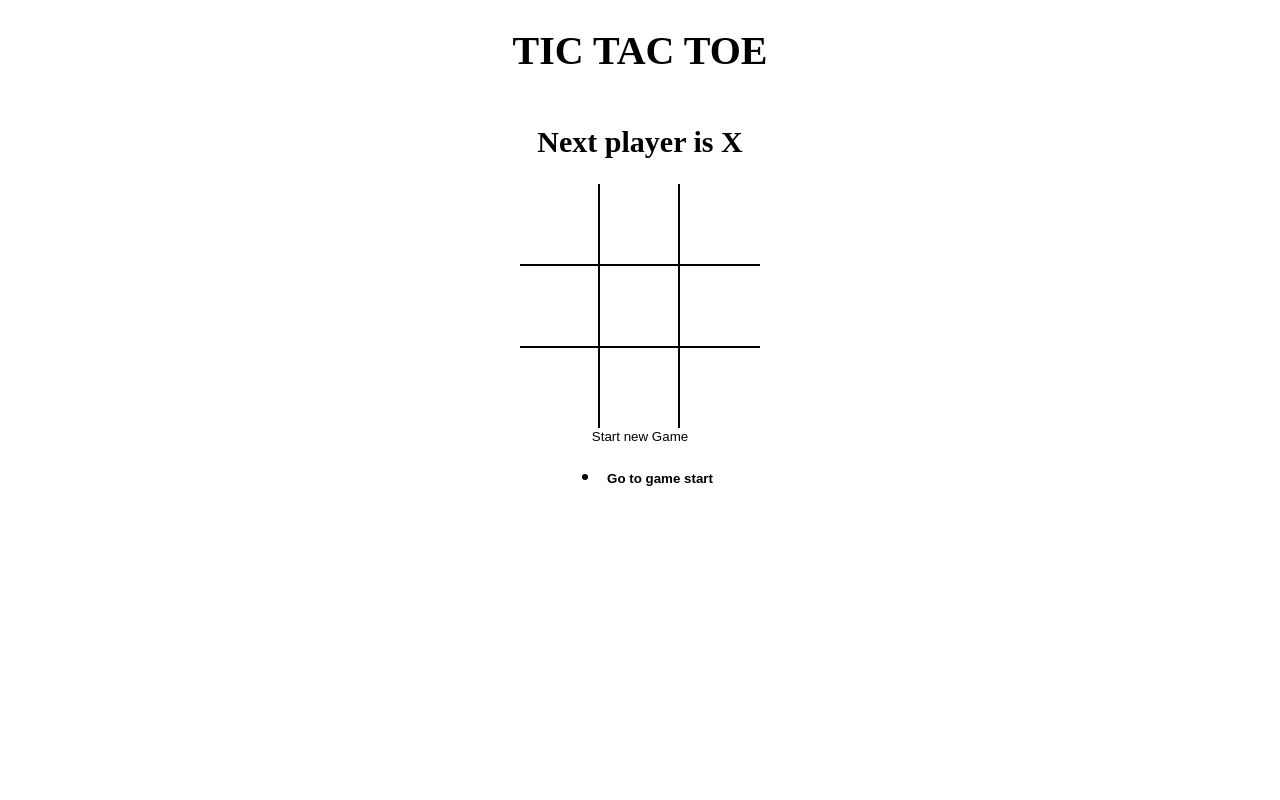
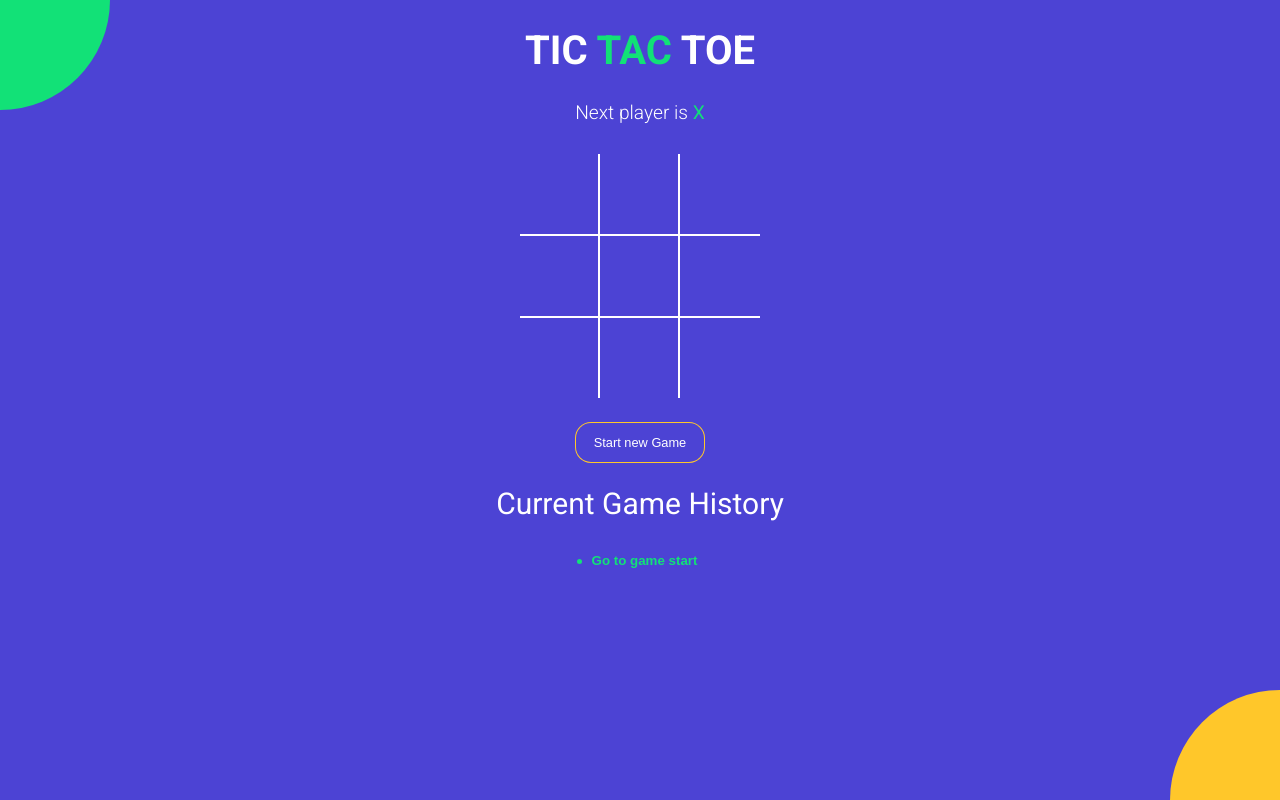
Before and after one commit to RoushanBhadani/tictactoe, a React (Vite) app: page / in a window 1280 px wide. Built offline with nearby package versions, Linux system fonts and the light colour scheme.

Commit message:
styled the entire app

```diff
--- a/index.html
+++ b/index.html
@@ -1,7 +1,14 @@
 <!DOCTYPE html>
 <html>
   <head>
-    <title>React Vite Micro App</title>
+    <meta charset="UTF-8" />
+  <meta name="viewport" content="width=device-width, initial-scale=1.0" />
+  <meta http-equiv="X-UA-Compatible" content="ie=edge" />
+  <link
+  href="https://fonts.googleapis.com/css?family=Roboto:300,400,700&display=swap"
+  rel="stylesheet"
+  />
+<title>TIC TAC TOE</title>
   </head>
   <body>
     <div id="root"></div>
--- a/src/App.jsx
+++ b/src/App.jsx
@@ -50,11 +50,15 @@
 
   return (
   <div className="app">
-    <h1>TIC TAC TOE</h1>
+    <h1>TIC <span className="text-green">TAC</span> TOE</h1>
     <StatusMessage winner={winner} current={current}/>
     <Board board={current.board} handleSquareClick={handleSquareClick} winningSquares={winningSquares} />
-    <button type="button" onClick={onNewGame}>Start new Game</button>
+    <button type="button" onClick={onNewGame} className={`btn-reset ${winner ? 'active' : ''}`}>Start new Game</button>
+    <h2 style={{fontWeight:'normal'}}>
+      Current Game History
+    </h2>
     <History history={history} moveTo={moveTo} currentMove={currentMove}/>
+    <div className="bg-balls"/>
   </div>
   );
 };
--- a/src/components/History.jsx
+++ b/src/components/History.jsx
@@ -2,14 +2,13 @@
 
 const History = ({ history, moveTo, currentMove}) => {
   return (
-    <ul>
-        {history.map((_, move)  => {
+    <div className='history-wrapper'>
+        <ul class = 'history'>
+            {history.map((_, move)  => {
             return (
             <li key={move}>
                 <button
-                style={{
-                    fontWeight: move === currentMove ? 'bold' : 'normal',
-                }}
+                className={`btn-move ${move === currentMove ? 'active' : ''}`}
                 type="button" onClick={()=> {
                     moveTo(move);
                 }}>
@@ -17,8 +16,9 @@
                 </button>
             </li>
             );
-        })}
-    </ul>
+            })}
+        </ul>
+    </div>
   )
 }
 
--- a/src/components/Square.jsx
+++ b/src/components/Square.jsx
@@ -2,8 +2,9 @@
 
 const Square = ({value, onClick, isWinningSquares}) => {
   return (
-    <button type="button" className="square" onClick= {onClick}
-    style= {{fontWeight: isWinningSquares ? 'bold' : 'normal'}}>
+    <button type="button" onClick= {onClick}
+    className={`square ${isWinningSquares ? 'winning' : ''} ${value === 'X' ? 'text-green' : 'text-orange'}`}
+    >
     {value}
     </button>
   );
--- a/src/components/StatusMessage.jsx
+++ b/src/components/StatusMessage.jsx
@@ -7,11 +7,27 @@
     // const winner = calculateWinner(current.board);
     // const message = winner ?  `Winner is ${winner}` : `Next player is ${current.isXNext ? 'X' : 'O'}`;
   return (
-    <h2>
-        {winner && `Winner is ${winner}`}
-        {!winner && !noMoveLeft && `Next player is ${current.isXNext ? 'X' : 'O'}`}
-        {!winner && noMoveLeft && 'X and O tied'}
-    </h2>
+    <div className='status-message'>
+        {winner && <>
+        Winner is{' '}
+         <span className={winner === 'X' ? 'text-green' : 'text-orange'}>
+           {winner}
+         </span>
+        </>}
+        {!winner && !noMoveLeft &&
+        <>
+        Next player is{' '}
+          <span className={current.isXNext ? 'text-green' : 'text-orange'}>
+            {current.isXNext ? 'X' : 'O'}
+          </span>
+        </>}
+        {!winner && noMoveLeft && (
+        <>
+          <span className='text-green'>X</span> and {' '}
+          <span className='text-orange'>O</span> tied
+        </>
+        )}
+    </div>
   );
 }
 
--- a/src/styles/root.scss
+++ b/src/styles/root.scss
@@ -1,4 +1,11 @@
+$green: #12e177;
+$orange: #ffc72a;
+$blue: #4c43d4;
+
 body {
+  font-family: 'Roboto', sans-serif;
+  background-color: $blue;
+  color: #fff;
   padding: 0;
   margin: 0;
 }
@@ -19,18 +26,83 @@
   align-items: center;
 }
 
+.text-green {
+  color: $green;
+}
+
+.text-orange {
+  color: $orange;
+}
+
+.history-wrapper {
+  width: 300px;
+  text-align: center;
+  margin-bottom: 20px;
+  .history {
+    display: inline-block;
+    padding: 0;
+    margin: 0;
+    li {
+      list-style: none;
+      text-align: left;
+      &:before {
+        content: '';
+        border-radius: 50%;
+        display: inline-block;
+        height: 5px;
+        width: 5px;
+        background-color: $green;
+        margin-right: 4px;
+        margin-bottom: 1px;
+      }
+
+      .btn-move {
+    	  color: #fff;
+        &.active {
+          font-weight: bold;
+          color: $green;
+        }
+      }
+    }
+  }
+}
+
+.status-message {
+	margin-bottom: 30px;
+	font-size: 1.2rem;
+	font-weight: lighter;
+	span {
+	  font-weight: normal;
+	}
+}
+
+.btn-reset {
+  font-size: 0.8rem;
+  color: #fff;
+  border-radius: 15px;
+  padding: 12px 18px;
+  margin-top: 25px;
+  transition: all 0.2s;
+  background-color: $blue;
+  box-shadow: 0px 0px 0px 1px $orange;
+  &.active {
+    background-color: $orange;
+    box-shadow: none;
+  }
+}
+
 .board {
   .board-row {
     display: flex;
     flex-direction: row;
-      border-bottom: 2px solid #000;
+    border-bottom: 2px solid #fff;
     &:last-child {
       border-bottom: none;
     }
     .square {
       width: 80px;
       height: 80px;
-        border-right: 2px solid #000;
+      border-right: 2px solid #fff;
       font-size: 2.5rem;
       padding: 0;
       overflow: hidden;
@@ -38,6 +110,63 @@
       &:last-child {
         border-right: none;
       }
+      &.winning {
+			  animation: scaleText 1.4s infinite;
+			  @keyframes scaleText {
+			    0% {
+			      transform: 2.5rem;
+			    }
+			    50% {
+			      font-size: 3.5rem;
+			    }
+			    100% {
+			      font-size: 2.5rem;
 			    }
 			  }
 			}
+    }
+  }
+}
+
+.bg-balls {
+  position: fixed;
+  top: 0;
+  left: 0;
+  right: 0;
+  bottom: 0;
+  min-width: 100%;
+  z-index: -1;
+
+  &:before,
+  &:after {
+    content: '';
+    position: absolute;
+    width: 150px;
+    height: 150px;
+    border-radius: 50%;
+  }
+
+  &:before {
+    background-color: $orange;
+    right: -75px;
+    bottom: -75px;
+    @media screen and (min-width: 476px) {
+      width: 220px;
+      height: 220px;
+      right: -110px;
+      bottom: -110px;
+    }
+  }
+
+  &:after {
+    background-color: $green;
+    top: -75px;
+    left: -75px;
+    @media screen and (min-width: 476px) {
+      width: 220px;
+      height: 220px;
+      top: -110px;
+      left: -110px;
+    }
+  }
+}
```
Lines whose indentation alone changed are shown as unchanged.
